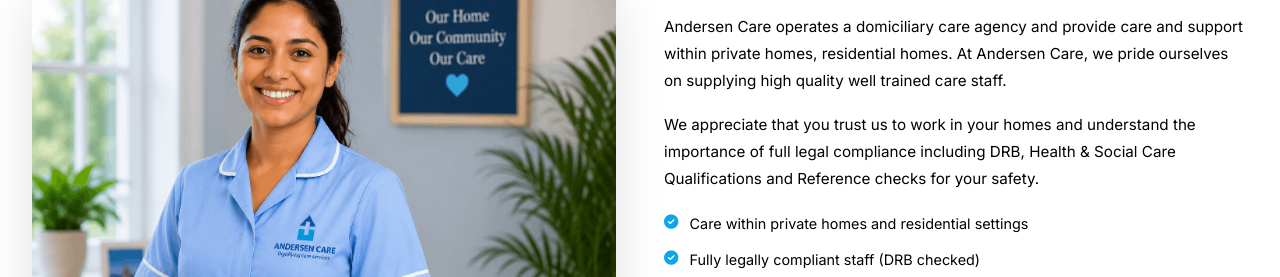
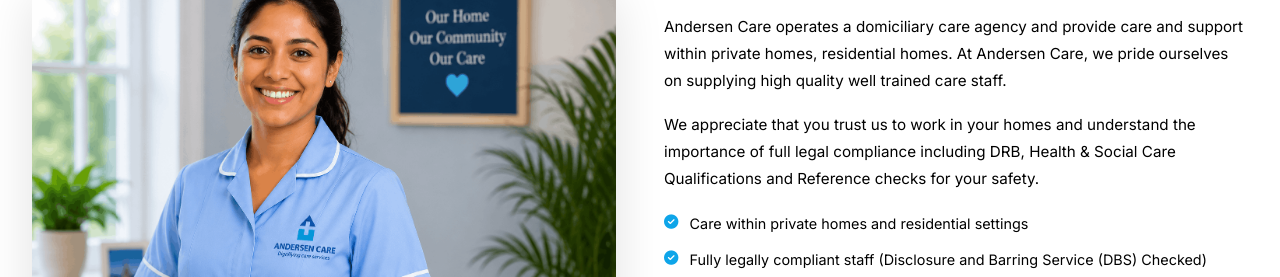
Before and after one commit to yungtoba/andersencare, a plain HTML site: page key-services.html in a window 1280 px wide. Shown: the part 523-800 px from the top of the page. Drawn offline with nearby package versions, Linux system fonts and the light colour scheme.

Commit message:
Update key-services.html

```diff
--- a/key-services.html
+++ b/key-services.html
@@ -946,7 +946,7 @@
                     <p style="color: var(--text-dark); margin-bottom: 1rem; line-height: 1.8; font-size: 0.95rem;">We appreciate that you trust us to work in your homes and understand the importance of full legal compliance including DRB, Health & Social Care Qualifications and Reference checks for your safety.</p>
                     <ul class="check-list">
                         <li><i class="fas fa-check-circle"></i> Care within private homes and residential settings</li>
-                        <li><i class="fas fa-check-circle"></i> Fully legally compliant staff (DRB checked)</li>
+                        <li><i class="fas fa-check-circle"></i> Fully legally compliant staff (Disclosure and Barring Service (DBS) Checked)</li>
                         <li><i class="fas fa-check-circle"></i> Health & Social Care Qualifications verified</li>
                         <li><i class="fas fa-check-circle"></i> Reference checks completed for your safety</li>
                     </ul>
```
